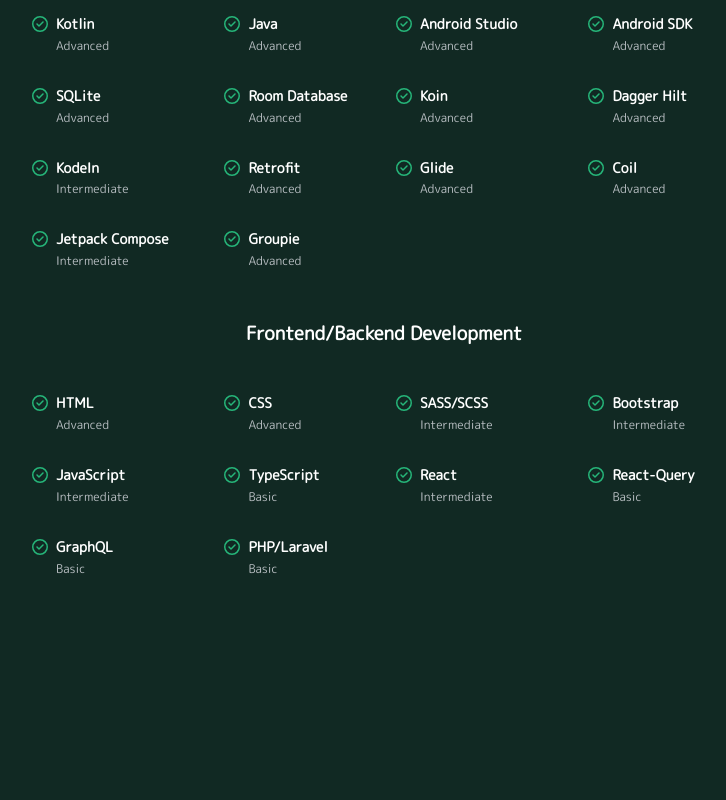
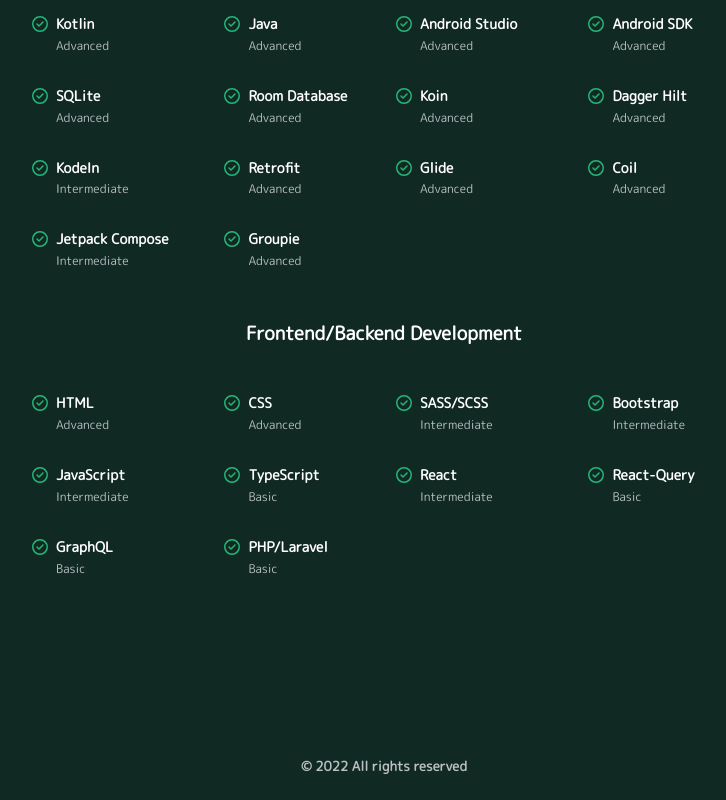
Before and after one commit to la-colinares/portfolio, a React (Vite) app: page / in a window 1280 px wide. Shown: the part 1472-2272 px from the top of the page, without its empty margins (256-982 px from the left). Before the commit the page ends 2075 px from the top, so only its background shows below. Built offline with nearby package versions, Linux system fonts and the light colour scheme.

Commit message:
added footer

```diff
--- a/src/App.tsx
+++ b/src/App.tsx
@@ -2,6 +2,7 @@
 import Hero from './app/components/hero'
 import Projects from './app/components/projects'
 import Skills from './app/components/skills'
+import Footer from './app/components/footer'
 
 function App() {
 
@@ -10,6 +11,7 @@
       <Hero/>
       <Projects/>
       <Skills/>
+      <Footer/>
     </div>
   )
 }
--- /dev/null
+++ b/src/app/components/footer/index.tsx
@@ -0,0 +1,12 @@
+import React from 'react';
+
+export default function index() {
+
+    return (
+        <section className="container">
+            <div className="footer-content">
+                <h5 className="footer-text">&#169; 2022 All rights reserved</h5>
+            </div>
+        </section>
+    )
+}
--- /dev/null
+++ b/src/app/scss/partial/_footer.scss
@@ -0,0 +1,8 @@
+.footer-content {
+    margin-top: 64px;
+    padding: 24px;
+
+    .footer-text{
+        color: $grey-white;
+    }
+}
--- a/src/app/scss/partial/_responsive.scss
+++ b/src/app/scss/partial/_responsive.scss
@@ -21,6 +21,31 @@
 
     .project-content a .project-card .project-title h3{
         font-size: 16px;
+    }
+
+    .skills-content .skills-body {
+        .skills-box {
+            column-gap: 6rem;
+
+            .skills-group {
+                flex-basis: 7em;
+
+                .skills-data {
+                    .skills-icon {
+                        font-size: 14px;
+                    }
+
+                    .skills-name {
+                        font-size: 12px;
+                        line-height: 1.2;
+                    }
+
+                    .skills-level {
+                        font-size: 10px;
+                    }
+                }
+            }
+        }
     }
 }
 
--- a/src/app/scss/partial/_variables.scss
+++ b/src/app/scss/partial/_variables.scss
@@ -1,6 +1,7 @@
 $white: #fff;
 
 $primary: #112923;
+$dark-primary: #0A1F1A;
 $secondary: #1F503B;
 $light-secondary: #26B579;
 $grey-white: #BAC0C4;
--- a/src/app/scss/style.scss
+++ b/src/app/scss/style.scss
@@ -3,4 +3,5 @@
 @import './partial/hero';
 @import './partial/projects';
 @import './partial/skills';
+@import './partial/footer';
 @import './partial/responsive';
```
